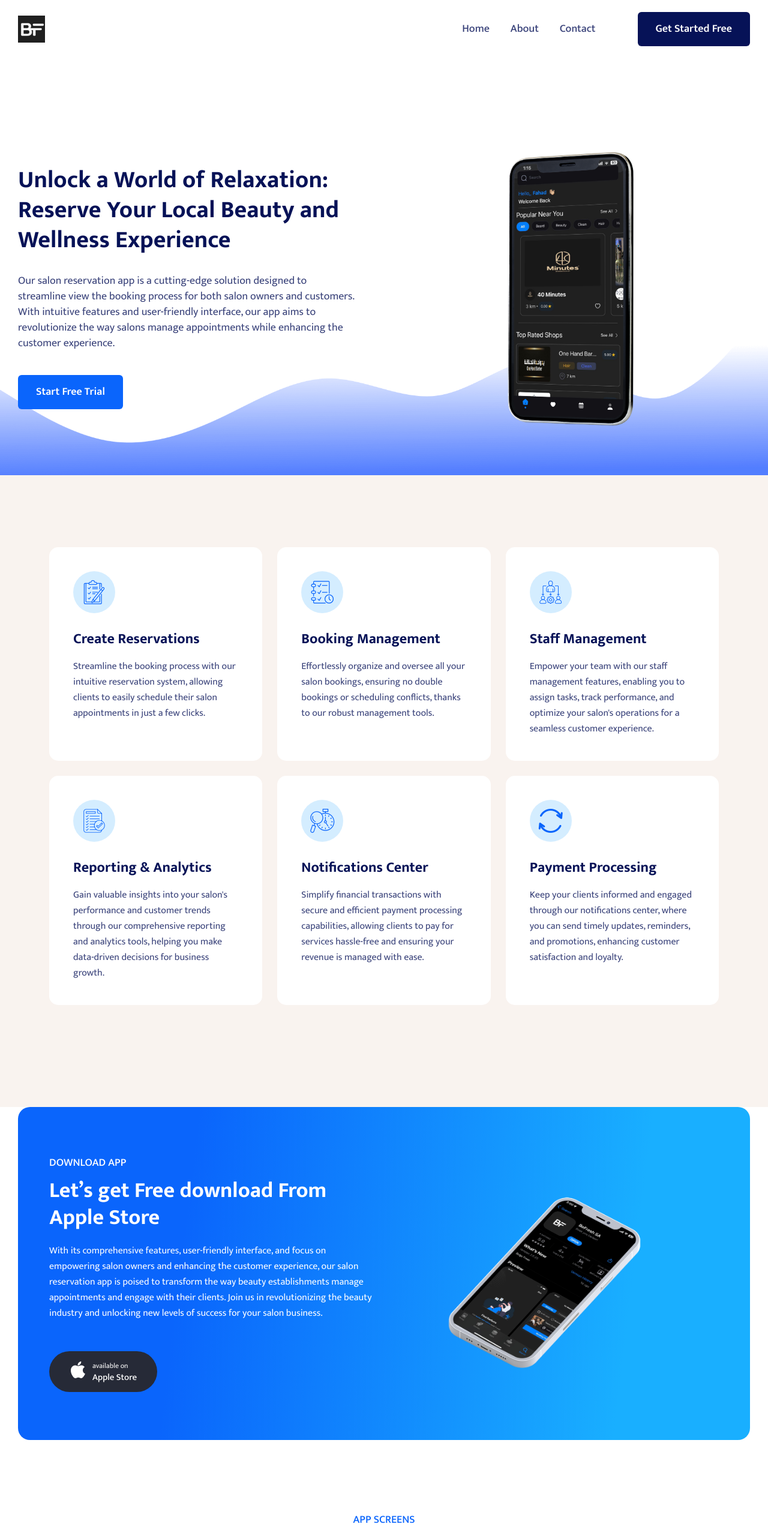
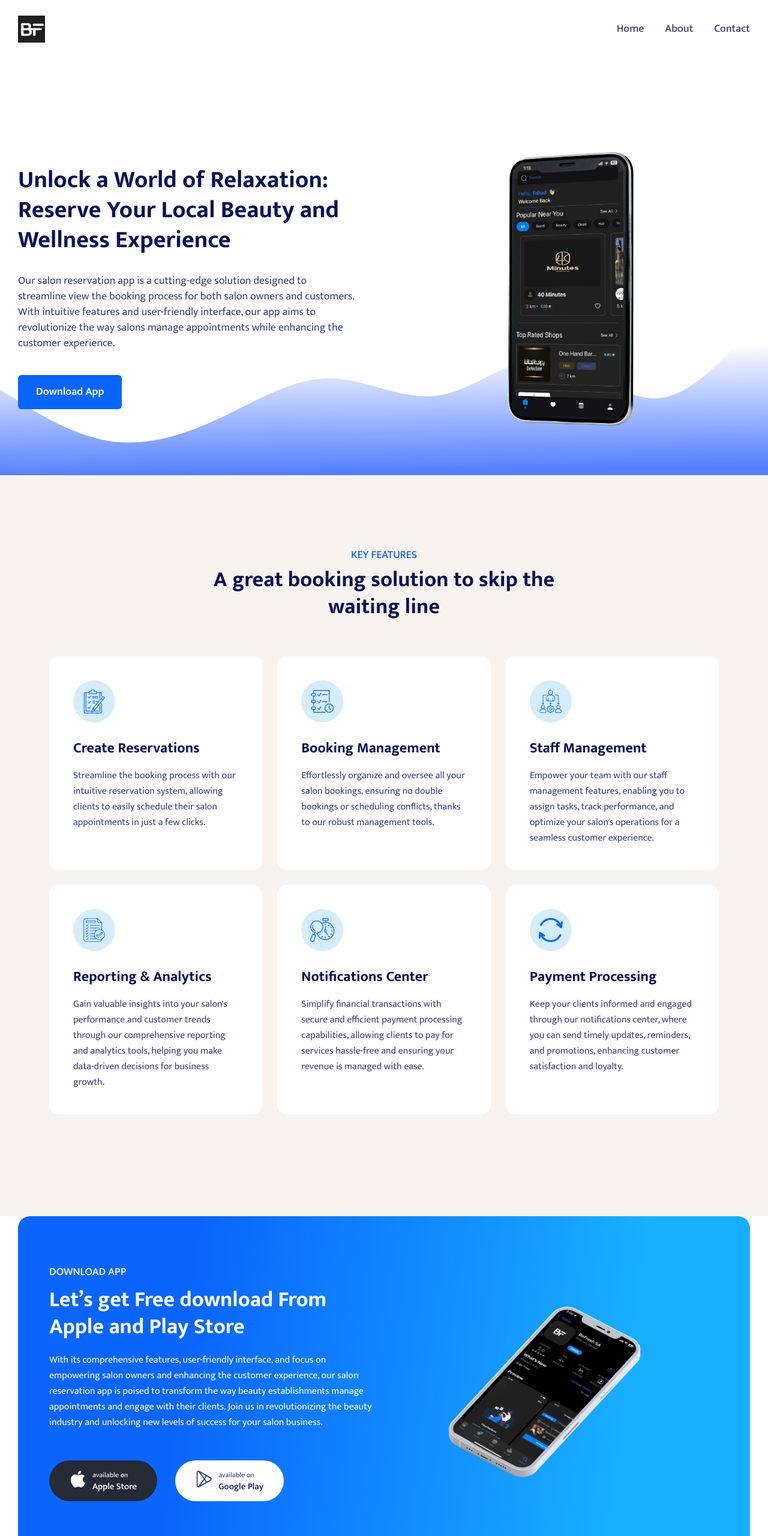
Before and after one commit to lFahadr/BeF, a Next.js app: page / in a window 1280 px wide. Shown: the top 2560 px of the page at 60% size. Built offline with nearby package versions, Linux system fonts and the light colour scheme.

Commit message:
android, KEY Features added

```diff
--- a/src/components/TaskManagementApp/AppDownload.tsx
+++ b/src/components/TaskManagementApp/AppDownload.tsx
@@ -30,7 +30,7 @@ const AppDownload: React.FC = () => {
                 </h6>
 
                 <h2 className="text-white text-[28px] md:text-[36px] leading-[36px] md:leading-[45px] mb-[20px]">
-                  Let&rsquo;s get Free download From Apple Store
+                  Let&rsquo;s get Free download From Apple and Play Store
                 </h2>
 
                 <p className="text-white">
@@ -43,7 +43,7 @@ const AppDownload: React.FC = () => {
 
                 <div className="mt-[30px] md:mt-[50px] space-x-[15px] md:space-x-[30px] rtl:space-x-reverse space-y-[15px] sm:space-y-[0]">
                   <a
-                    href="https://apps.apple.com/us/app/befresh-sa/id6474939840"
+                    href="http://site.be-fresh.app/befresh"
                     target="_blank"
                     className="inline-block"
                   >
@@ -59,7 +59,23 @@ const AppDownload: React.FC = () => {
                       </div>
                     </div>
                   </a>
-
+                  <a
+                    href="http://site.be-fresh.app/befresh"
+                    target="_blank"
+                    className="inline-block"
+                  >
+                    <div className="flex items-center space-x-[10px] rtl:space-x-reverse bg-[#fff] py-[10px] px-[34px] rounded-full transition duration-500 ease-in-out hover:bg-[#f9e3e3]">
+                      <i className="flaticon-play-store text-[28px]"></i>
+                      <div>
+                        <p className="text-[12px] leading-none mb-[6px]">
+                          available on
+                        </p>
+                        <h4 className="text-[15px] font-medium leading-none">
+                          Google Play
+                        </h4>
+                      </div>
+                    </div>
+                  </a>
                 </div>
               </div>
 
--- a/src/components/TaskManagementApp/HeroBanner.tsx
+++ b/src/components/TaskManagementApp/HeroBanner.tsx
@@ -48,7 +48,7 @@ const HeroBanner: React.FC = () => {
                   href="#download"
                   className="py-[15px] px-[30px] inline-block rounded-[6px] bg-primary-color text-white font-semibold text-[16px] md:text-[18px] transition duration-500 ease-in-out hover:bg-black-color"
                 >
-                  Start Free Trial
+                  Download App
                 </Link>
               </div>
 
--- a/src/components/TaskManagementApp/KeyFeatures.tsx
+++ b/src/components/TaskManagementApp/KeyFeatures.tsx
@@ -53,7 +53,20 @@ const KeyFeatures: React.FC = () => {
     <>
       <div id="features" className="bg-[#F9F3EF] py-[50px] md:py-[80px] lg:py-[100px] xl:py-[120px]">
         <div className="container">
-
+        <div
+            className="max-w-[650px] mx-auto text-center mb-[30px] md:mb-[40px] lg:mb-[60px]"
+            data-aos="fade-up"
+            data-aos-delay='100'
+            data-aos-duration="600"
+            data-aos-once="false"
+          >
+            <h6 className="text-primary-color uppercase text-[16px] md:text-[18px] font-medium mb-[5px]">
+              Key Features
+            </h6>
+            <h2 className="text-[28px] md:text-[36px] leading-[36px] md:leading-[45px]">
+              A great booking solution to skip the waiting line
+            </h2>
+          </div>
           {featuresData && (
             <div className="grid gap-[25px] grid-cols-1 md:grid-cols-2 lg:grid-cols-3">
               {featuresData &&
--- a/src/components/TaskManagementApp/Navbar/index.tsx
+++ b/src/components/TaskManagementApp/Navbar/index.tsx
@@ -104,16 +104,6 @@ const Navbar: React.FC = () => {
                 </li>
               </ul>
 
-              {/* Other options */}
-              <div className="other-options self-center space-x-[20px] lg:space-x-[25px] xl:space-x-[45px] rtl:space-x-reverse">
-
-                <Link
-                  href="#download"
-                  className="py-[10px] md:py-[8px] lg:py-[12px] xl:py-[15px] px-[20px] md:px-[15px] lg:px-[20px] xl:px-[30px] inline-block rounded-[6px] bg-[#061257] text-white font-semibold text-[14px] md:text-[13px] lg:text-[16px] xl:text-[18px] transition duration-500 ease-in-out hover:bg-primary-color"
-                >
-                  Get Started Free
-                </Link>
-              </div>
             </div>
           </nav>
         </div>
```
